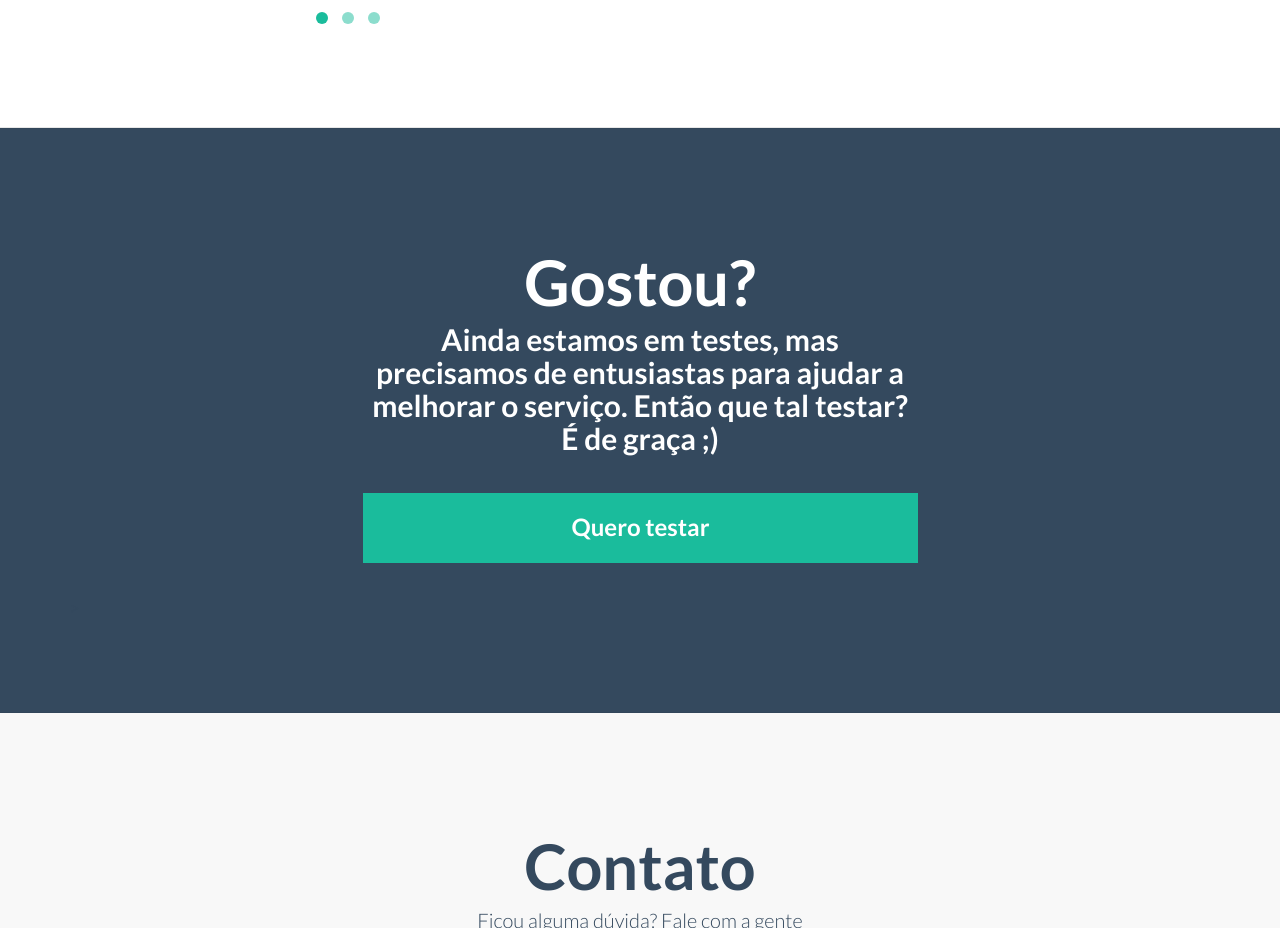
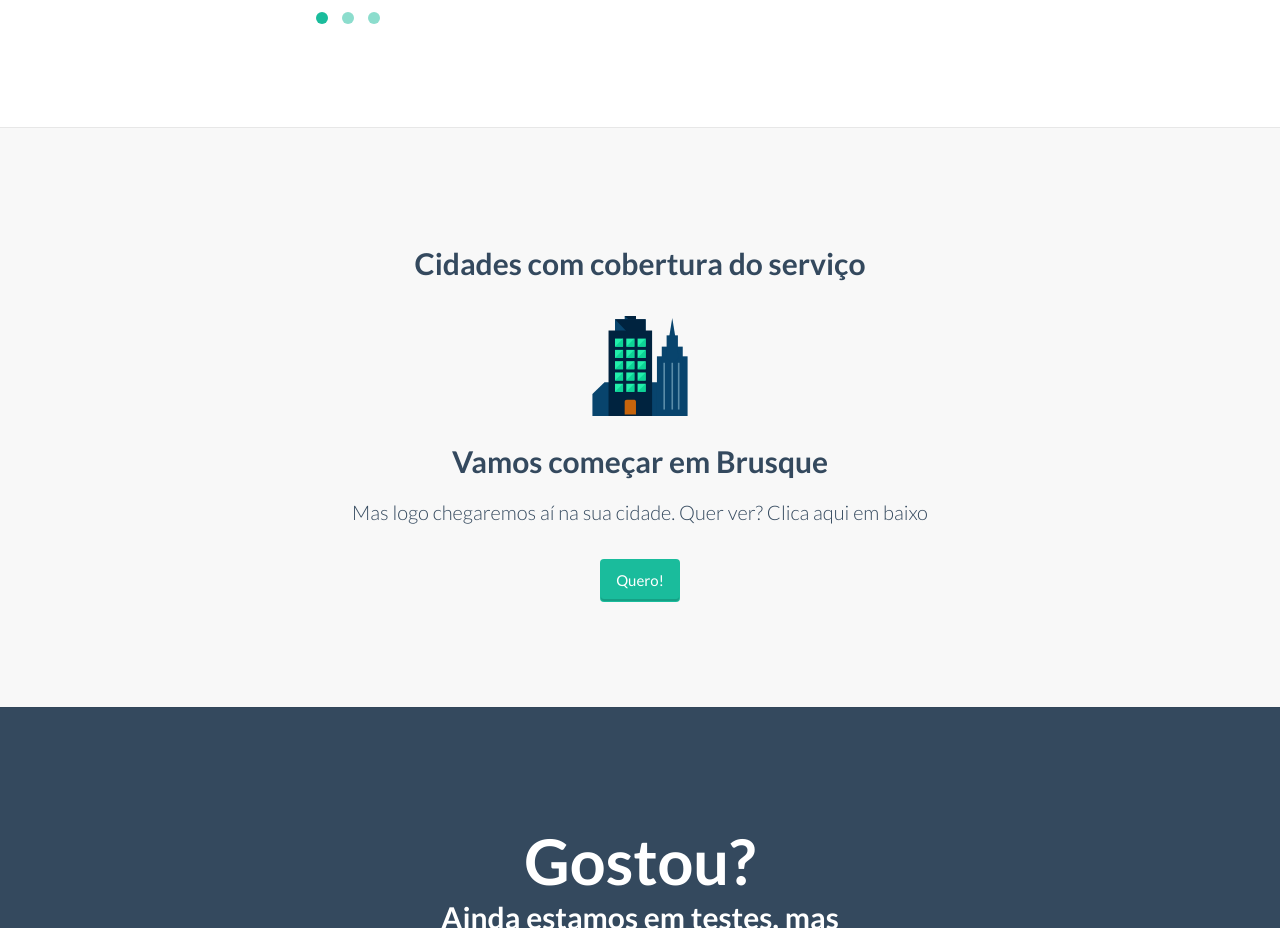
Before and after one commit to simplifica/simplifica.github.io, a plain HTML site: page index.html in a window 1280 px wide. Shown: the part 2805-3733 px from the top of the page. Drawn offline with nearby package versions, Linux system fonts and the light colour scheme; a web font is replaced by a local one.

Commit message:
adicionado sessao de cidade e botão de pesquisa de intencao

```diff
--- a/index.html
+++ b/index.html
@@ -204,7 +204,31 @@
 			</div>
         </div>
     </div>
+	<div id="cidades" class="content-section-a" style="border-top: 0">
+		<div class="container">
 
+			<div class="col-md-6 col-md-offset-3 text-center wrap_title">
+				<h3>Cidades com cobertura do serviço</h3>
+
+			</div>
+
+			<div class="row">
+
+				<div class="col-sm-8 col-sm-offset-2 wow fadeInDown text-center">
+				  <div class="item">
+				  <img  class="rotate" src="img/city.svg" alt="Generic placeholder image" width="100px" >
+				  </div>
+				   <h3>Vamos começar em Brusque</h3>
+					<p class="lead">Mas logo chegaremos aí na sua cidade. Quer ver? Clica aqui em baixo</p>
+				  <p><a id="btn-quero-na-minha-cidade" class="btn btn-embossed btn-primary view" role="button">Quero!</a></p>
+				  <img id="img-quero-na-minha-cidade" class="rotate" src="img/icon/heart.svg" alt="Generic placeholder image" width="100px" >
+				</div><!-- /.col-lg-4 -->
+
+			</div><!-- /.row -->
+
+
+		</div>
+	</div>
 	<div  id="subscribe" class="content-section-c ">
 		<div class="container">
 			<div class="row">
@@ -311,7 +335,10 @@
 	  }
 	  jQuery(function($) {
 		$(document).ready( function() {
+
 			$("#thankyou").hide();
+			$("#img-quero-na-minha-cidade").hide();
+
 			var opt =  {
 			  onChange: function(cep) {
 			    alert("CEP Completed!:");
@@ -355,6 +382,12 @@
 
 	        });
 
+	        $("#btn-quero-na-minha-cidade").on('click',function(){
+	        	mixpanel.track("quero");
+	        	$("#btn-quero-na-minha-cidade").hide(100);
+	        	$("#img-quero-na-minha-cidade").show(300);
+	        });
+
 		});
 
 	  });
```
Also changed, not shown: img/city.svg (added), img/icon/heart_circle.svg (added).
